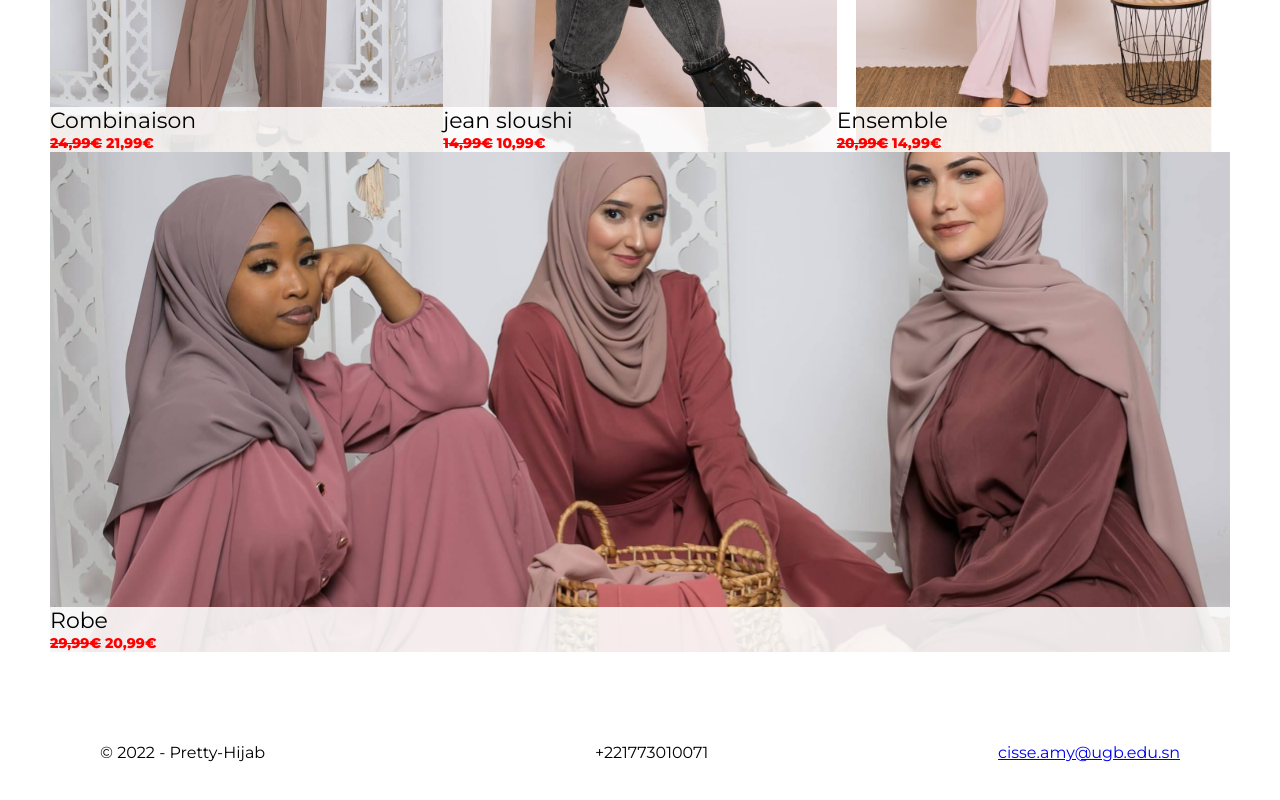
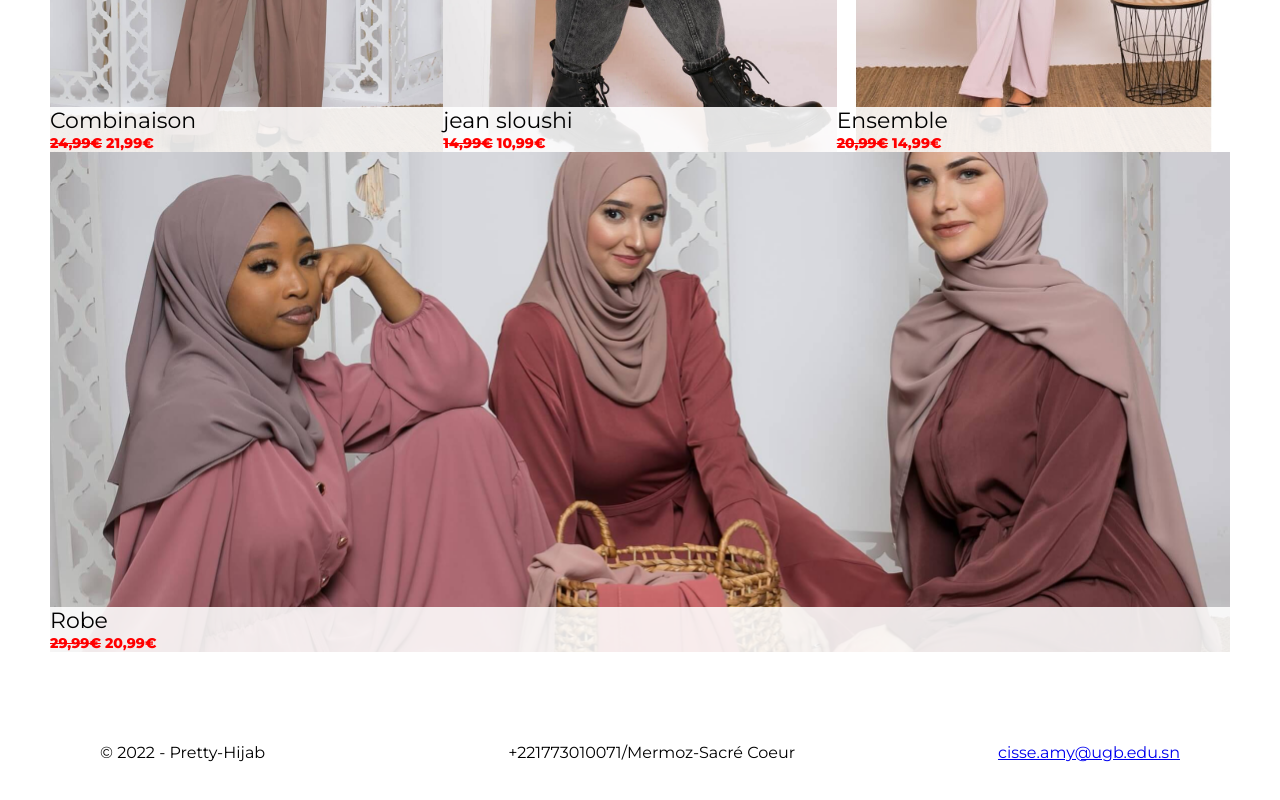
Before and after one commit to MyaQueen/Pretty-Hijab, a plain HTML site: page Pretty Hijab/index.html in a window 1280 px wide. Shown: the part 4452-5252 px from the top of the page. Drawn offline with Linux system fonts and the light colour scheme.

Commit message:
Update index.html

```diff
--- a/Pretty Hijab/index.html
+++ b/Pretty Hijab/index.html
@@ -182,7 +182,7 @@
 <!-- FOOTER -->
     <footer id="footer" class="footer">
         <span class="copyrights">&copy; 2022 - Pretty-Hijab</span>
-        <span class="number"> +221773010071</span>
+        <span class="number"> +221773010071/Mermoz-Sacré Coeur</span>
         <a href="#" class="contact">cisse.amy@ugb.edu.sn</a>
     </footer>
     <script>
```
